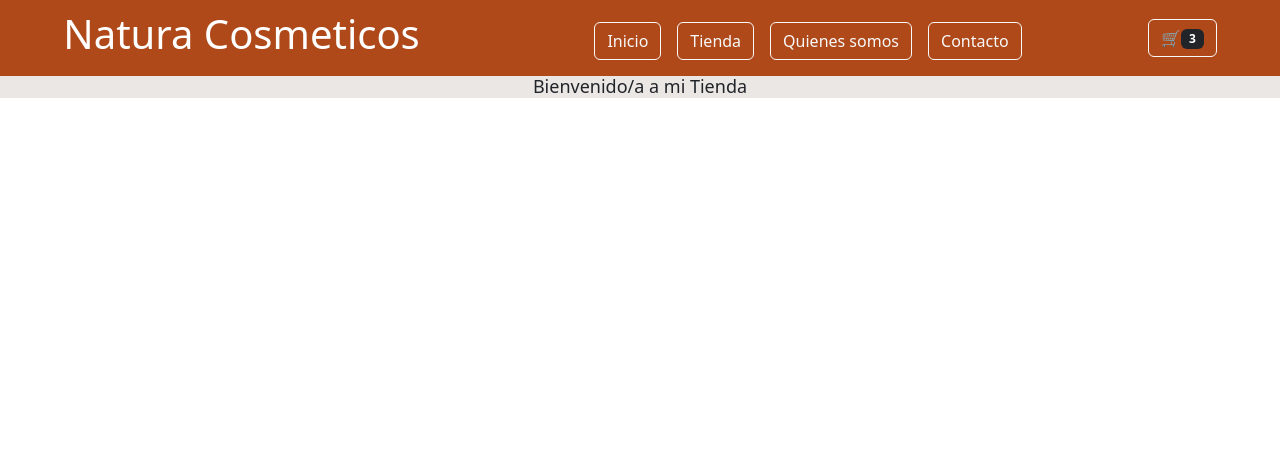
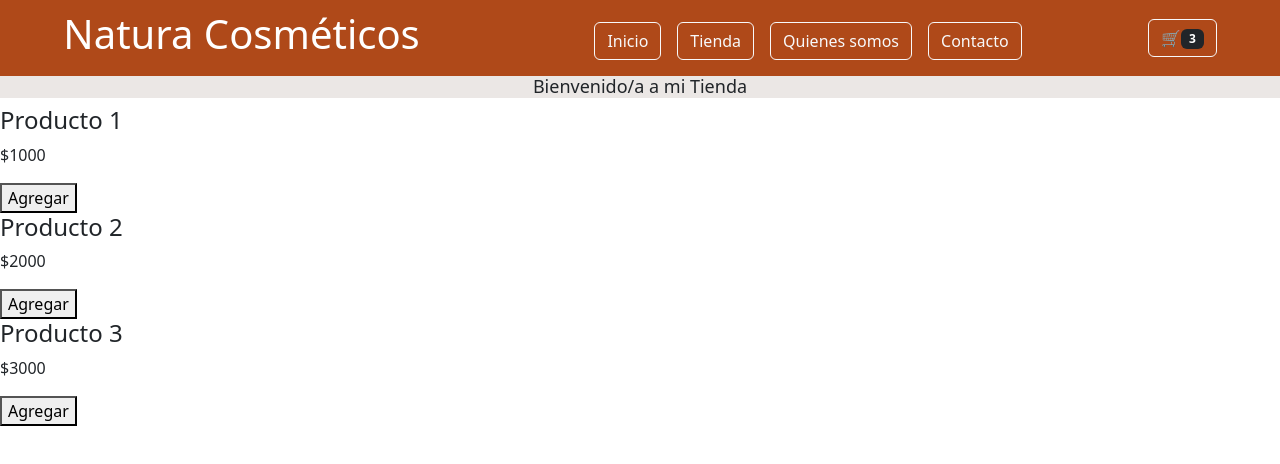
Before and after one commit to SofiaGarnero/React, a React (Vite) app: page / in a window 1280 px wide. Shown: the top 464 px of the page. Built offline with nearby package versions, Linux system fonts and the light colour scheme.

Commit message:
segunda entrega

```diff
--- a/src/App.jsx
+++ b/src/App.jsx
@@ -1,15 +1,20 @@
 import './App.css'
+import { useState, useEffect } from 'react'
 import Navbar from './assets/components/navbar/navbar'
 import ItemListContainer from './assets/containers/itemListContainer/itemListContainer'
+import Promises from './assets/components/promise/promises'
+
+
 
 function App() {
-
-  return (
+return(
     <div>
       <Navbar />
-      <ItemListContainer greeting='Bienvenido/a a mi Tienda' />
+      <ItemListContainer greeting ='Bienvenido/a a mi Tienda'/>
+      <Promises />
+    </div>
 
-    </div>
+
   )
 }
 
--- /dev/null
+++ b/src/assets/components/cardProducto/cardProducto.jsx
@@ -0,0 +1,15 @@
+import Card from 'react-bootstrap/Card';
+
+
+const CardProducto = ({prInfo}) => {
+    const{nombre, precio} = prInfo
+return(
+    <div>
+
+        <h4>{nombre}</h4>
+        <p>${precio}</p>
+        <button onClick={() => console.log(`Producto ${nombre} agregado `)}>Agregar</button>
+    </div>
+)
+}
+export default CardProducto
--- a/src/assets/components/navbar/navbar.jsx
+++ b/src/assets/components/navbar/navbar.jsx
@@ -2,11 +2,14 @@ import React from "react";
 import Button from 'react-bootstrap/Button';
 import Cartwidget from "../cartwidget/cartwidget";
 
+
 export const Navbar = () => {
-    return(
+
+
+    return (
         <div>
-<nav class="Navbar1">
-    <h1>Natura Cosmeticos</h1>
+            <nav className="Navbar1">
+                <h1>Natura Cosméticos</h1>
                 <ul>
                     <li><a href="#"></a><Button variant="outline-light">Inicio</Button></li>
                     <li><a href="#"></a><Button variant="outline-light">Tienda</Button></li>
@@ -15,8 +18,11 @@ export const Navbar = () => {
 
                 </ul>
                 <Cartwidget />
+
             </nav>
+
         </div>
+
     );
 }
 
--- /dev/null
+++ b/src/assets/components/promise/promises.jsx
@@ -0,0 +1,50 @@
+import { useState, useEffect } from "react";
+import CardProducto from "../cardProducto/cardProducto";
+
+
+
+const Promises = () => {
+    const[products, setProducts] = useState()
+
+    const getProducts = new Promise((resolve, rejected) => {
+        const productos = [
+            {
+                nombre: 'Producto 1',
+                precio: 1000,
+                id: 1,
+                img: "\Natura.png"
+            },
+            {
+                nombre: 'Producto 2',
+                precio: 2000,
+                id: 2,
+            },
+            {
+                nombre: 'Producto 3',
+                precio: 3000,
+                id: 3,
+            },
+        ]
+
+        setTimeout(() => {
+            productos.length > 0 ? resolve(productos) : rejected('no hay productos')
+        }, 1000);
+
+    })
+
+    useEffect(() => {
+        getProducts
+            .then(res => setProducts(res))
+            .catch(e => console.error(e))
+    }, [])
+
+    return (
+        <div>
+
+            {/* {JSON.stringify(products)} */}
+          {products?.map((pr) => <CardProducto key={pr.id} prInfo= {pr} />)}
+        </div>
+    )
+
+}
+export default Promises
--- a/src/assets/containers/itemListContainer/itemListContainer.jsx
+++ b/src/assets/containers/itemListContainer/itemListContainer.jsx
@@ -1,4 +1,5 @@
 import React from "react";
+import { useEffect, useState } from 'react'
 
 const ItemListContainer = ({greeting}) => {
     return(
```
Lines whose indentation alone changed are shown as unchanged.
